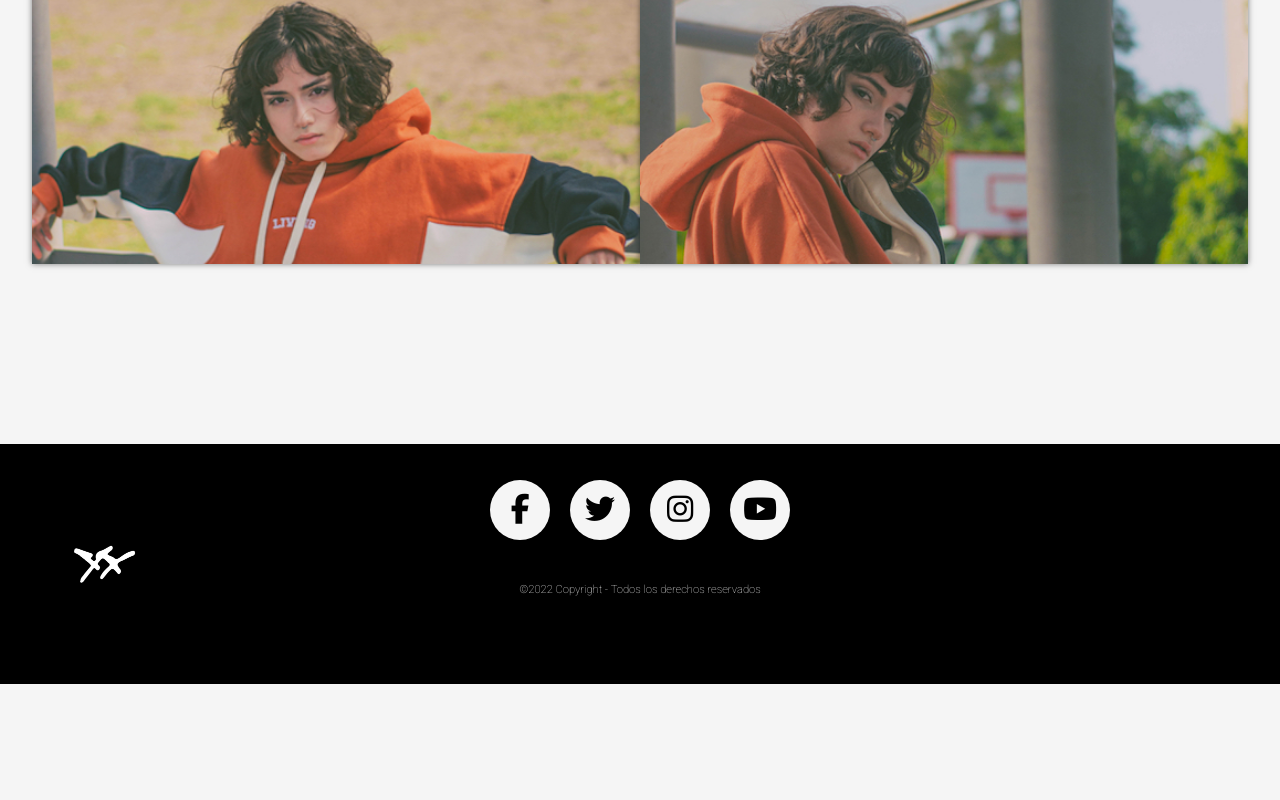
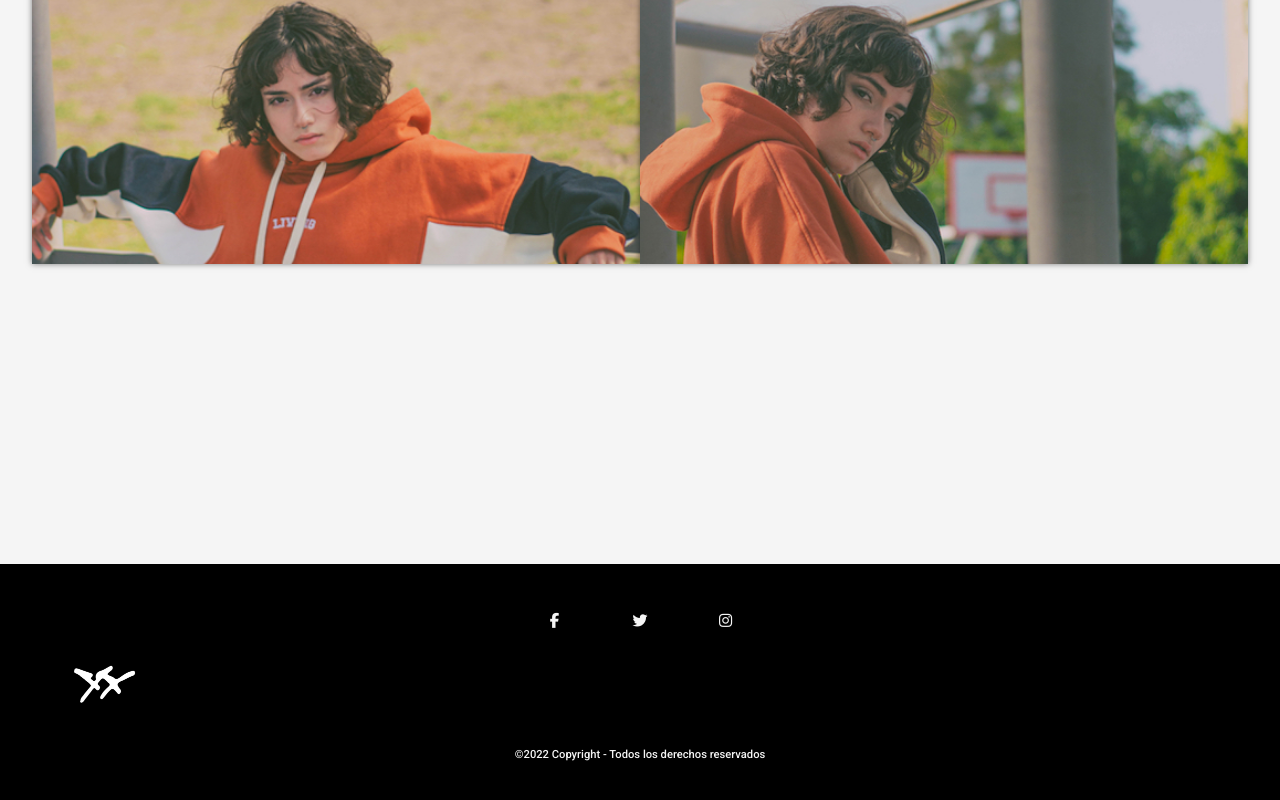
Before and after one commit to juanvilca/finalWeb-vilca, a website: page index.html in a window 1280 px wide. Shown: the part 1092-1892 px from the top of the page. Before the commit the page ends 1776 px from the top, so only its background shows below. Drawn offline with nearby package versions, Linux system fonts and the light colour scheme.

Commit message:
subiendo archivos

```diff
--- a/index.html
+++ b/index.html
@@ -27,13 +27,9 @@
       <!--navbar-->
       <nav class="navbar navbar-expand-lg navbar-dark">
         <div class="container-fluid">
-          <a class="navbar-brand" href="/pages/nosotros.html">
-            <img
-              src="/img/livingLogo.png"
-              alt="logo de la marca"
-              style="width: 5rem"
-            />
-          </a>
+            <a class="navbar-brand" href="/pages/nosotros.html">
+              <img src="/img/livingLogo.png" alt="logo de la marca" style="width: 5rem"/>
+            </a>
           <button
             class="navbar-toggler"
             type="button"
@@ -41,8 +37,7 @@
             data-bs-target="#navbarNav"
             aria-controls="navbarNav"
             aria-expanded="false"
-            aria-label="Toggle navigation"
-          >
+            aria-label="Toggle navigation">
             <span class="navbar-toggler-icon"></span>
           </button>
           <!--navBar Menu-->
@@ -141,7 +136,6 @@
 
     <!--social media-->
     <footer class="footerHome">
-      <div class="redesIconosWrap">
         <div class="redesIconos">
           <a class="fa fa-facebook" href="https://www.facebook.com/"></a>
           <a class="fa fa-twitter" href="https://twitter.com/"></a>
@@ -149,19 +143,13 @@
             class="fa fa-instagram"
             href="https://www.instagram.com/living.clothing/"
           ></a>
-          <a class="fa fa-youtube" href="https://www.youtube.com/"></a>
         </div>
         <h6 class="copyright">
           ©2022 Copyright - Todos los derechos reservados
         </h6>
-      </div>
       <div class="logoFooterWrap">
         <a href="/pages/loQueSomos.html">
-          <img
-            src="/img/livingLogo.png"
-            alt="logo de la marca"
-            style="width: 5rem"
-            />
+          <img src="/img/livingLogo.png" alt="logo de la marca" style="width: 5rem"/>
         </a>
       </div>
     </footer>
--- a/scss/components/_footer.scss
+++ b/scss/components/_footer.scss
@@ -1,41 +1,40 @@
 /*footer*/
 .footerHome{
-    display: flex;
+    display: grid;
     justify-content: center;
+    align-items: center;
     grid-area: footer;
     background-color: black;
-    .redesIconosWrap{
-        padding-top: 2%;
-    }
         .redesIconos{
-            display: flex;
+            display: grid;
+            grid-template-columns: auto auto auto;
             justify-content: center;
             justify-content: space-around;
+            height: 8vh;
+            margin: 8px;
         }
             .redesIconos a{
-                background: whitesmoke;
-                border-radius: 50%;
+                background: black;
                 text-decoration: none;
-                font-size: 30px;
-                color: black;
-                width: 60px;
-                height: 60px;
+                font-size: 15px;
+                color: whitesmoke;
+                width: 45px;
+                height: 45px;
                 text-align: center;
-                line-height: 58px;
+                line-height: 35px;
                 cursor: pointer;
-                transition: 0.5s all;
-                margin: 10px;
+                transition: 1s all;
             }
                 .redesIconos a:hover{
                     transform: scale(1.1);
                 }
                     .copyright{
                         font-family: 'Roboto', sans-serif;
-                        font-weight: 200;
+                        font-weight: 500;
                         font-size: 0.7em;
                         text-align: center;
                         color: whitesmoke;
-                        margin: 3em;
+                        margin: 1em;
                     }
                         .logoFooterWrap{
                             display: flex;
@@ -44,5 +43,9 @@
                             align-self: center;
                             width: 100%;
                             padding: 0 0 0 5%;
+                            transition: 0.5s all;
                         }
+                            .logoFooterWrap a:hover{
+                                transform: scale(1.1);
+                            }
 }
--- a/scss/components/_main.scss
+++ b/scss/components/_main.scss
@@ -68,3 +68,12 @@ main{
                                         }
 
 }
+
+.mainNosotros{
+    grid-area: main;
+    background-image:url(/img/backround/newspaperBackround.jpg);
+    background-position: center;
+    background-repeat: no-repeat;
+    background-attachment: fixed;
+    background-size: cover;
+}
--- a/scss/styles.scss
+++ b/scss/styles.scss
@@ -19,7 +19,7 @@ body{
                             "main"
                             "footer";
         grid-template-columns: 100%;
-        grid-template-rows: 32% 15% 145% 30%;
+        grid-template-rows: 32% 15% 160% 30%;
         height: 100vh;
     }
 }
```
Also changed, not shown: pages/nosotros.html (+6 -13 lines), css/main.css, scss/components/_nav.scss (line endings or trailing spaces), 3 other files.
